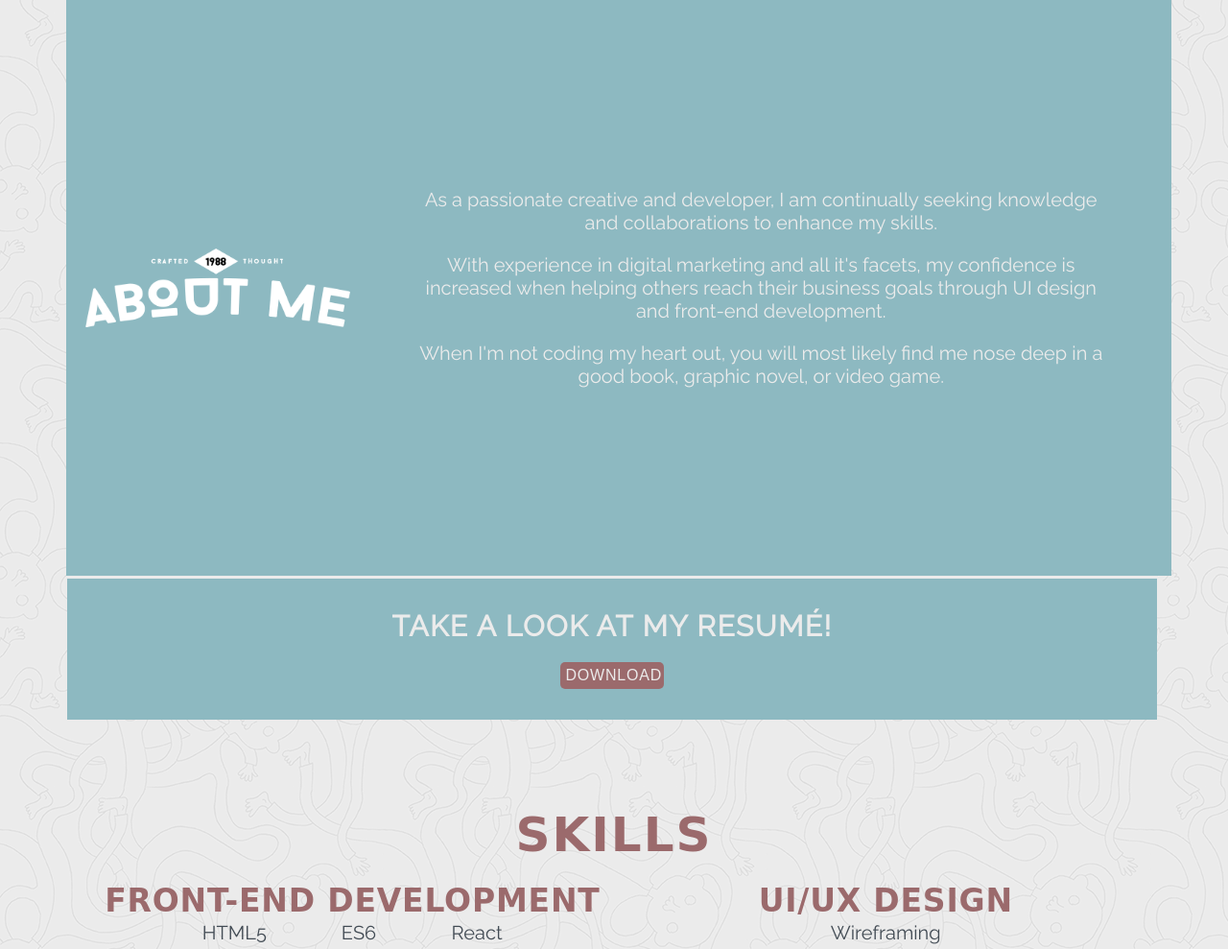
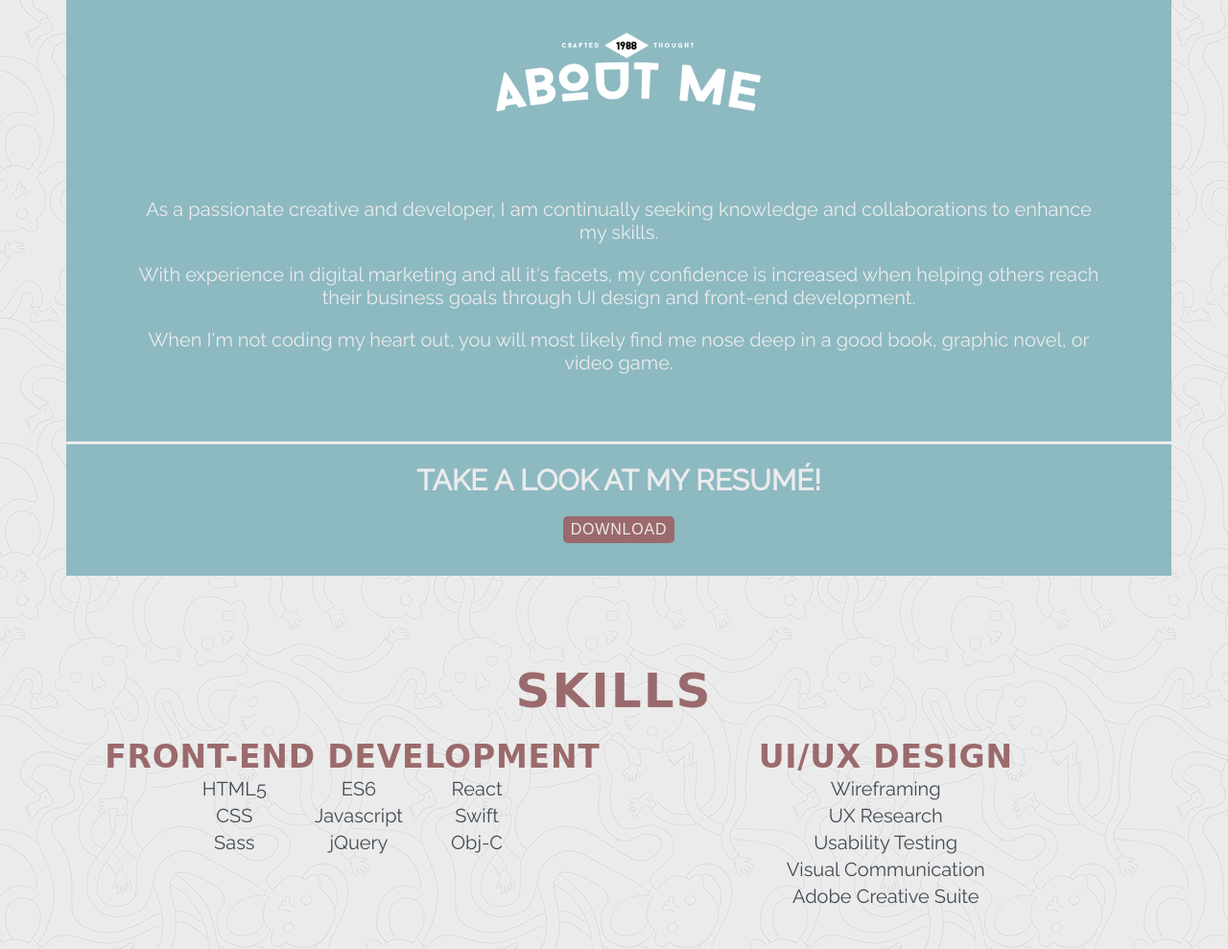
Before and after one commit to keilahoover/personal-website, a PHP site: page / in a window 1280 px wide; the page is wider, and only the part inside the window is pictured. Shown: the part 791-1780 px from the top of that part at 96% size. Run offline with PHP 8.4, Linux system fonts and the light colour scheme; some libraries are stand-ins or nearby versions; some web fonts are replaced.

Commit message:
fix about me section alignment

```diff
--- a/home.html
+++ b/home.html
@@ -45,8 +45,6 @@
       <p class="main__p">With experience in digital marketing and all it's facets, my confidence is increased when helping others reach their business goals through UI design and front-end development.</p>
       <p class="main__p">When I'm not coding my heart out, you will most likely find me nose deep in a good book, graphic novel, or video game.</p>
     </main>
-  </section>
-  <section class="resume-container">
     <h3 class="resume__h3">TAKE A LOOK AT MY RESUME&#769;!</h3>
     <button class="resume__btn"><a href="KHoover_Resume.pdf" class="resume__a" target="_blank">DOWNLOAD</a></button>
   </section>
--- a/styles/main.css
+++ b/styles/main.css
@@ -154,6 +154,8 @@ header {
 
 .about-container {
   display: flex;
+  flex-direction: column;
+  justify-content: center;
   align-items: center;
   background-color: #8DB9C1;
   width: 90%;
@@ -174,6 +176,7 @@ main {
   flex-direction: column;
   align-items: center;
   margin: 2rem 0;
+  border-bottom: solid 3px #EBEBEB;
 }
 
 .main__p {
@@ -181,7 +184,7 @@ main {
   padding: 1rem;
 }
 
-.resume-container {
+/* .resume-container {
   border-top: solid 3px #EBEBEB;
   margin: 0 74px 0 70px;
   padding: 32px;
@@ -191,7 +194,7 @@ main {
   align-items: center;
   background-color: #8DB9C1;
   letter-spacing: .15rem;
-}
+} */
 
 .resume__h3 {
   font-size: 3rem;
```
